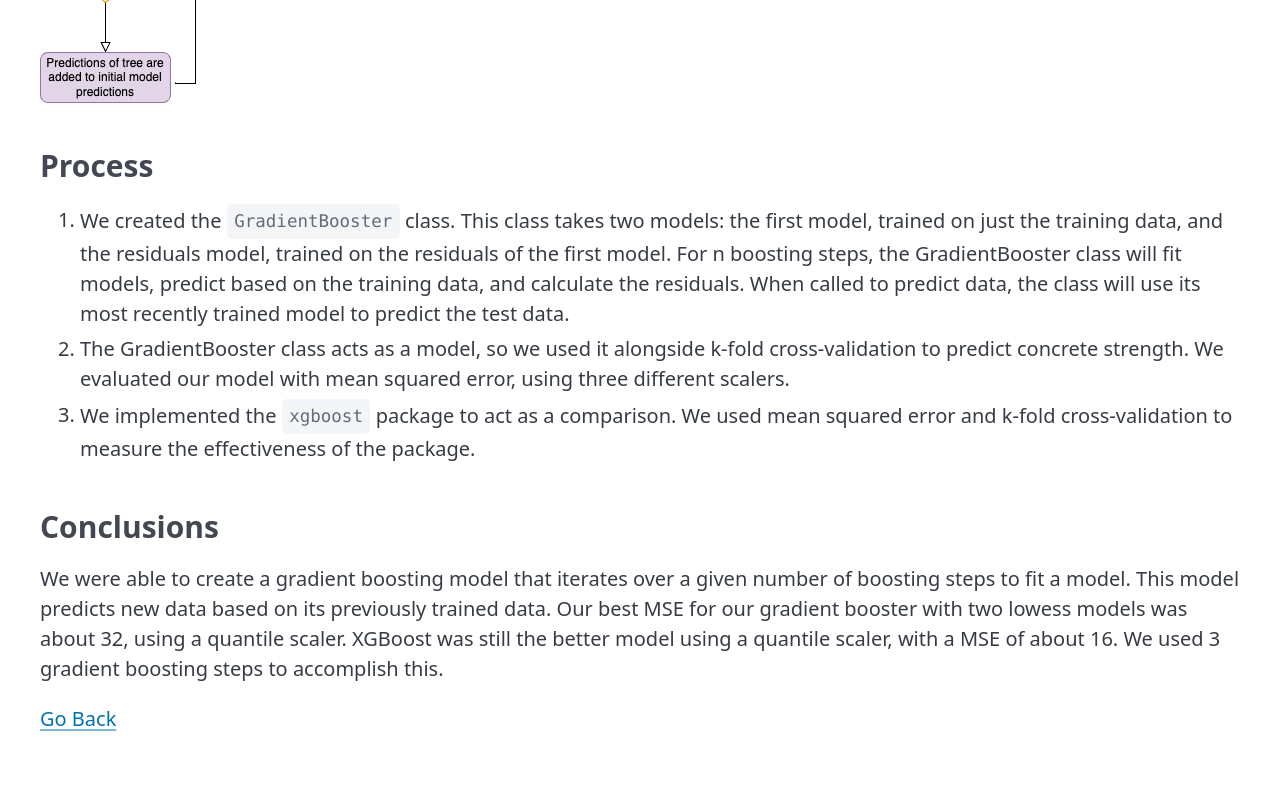
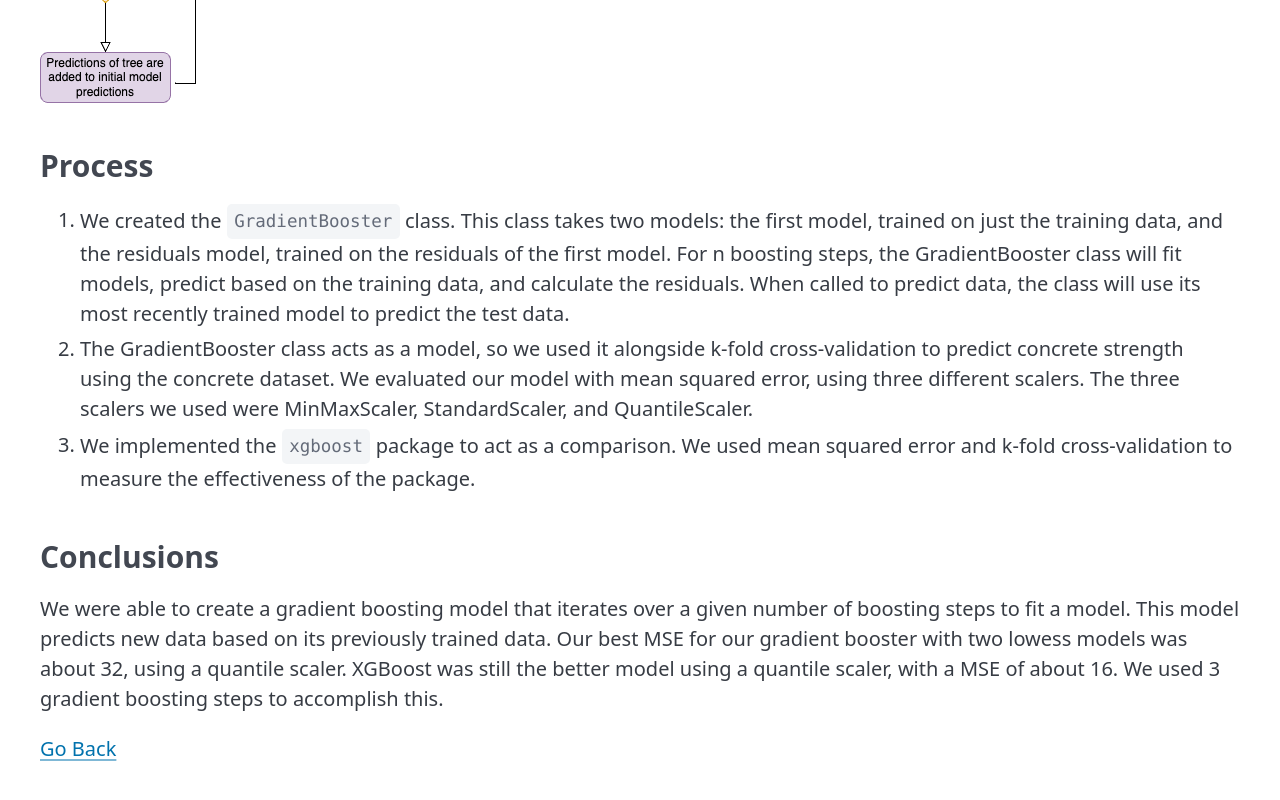
Before and after one commit to MaryEDeignan/HW2, a plain HTML site: page docs/part1.html in a window 1280 px wide. Shown: the part 583-1383 px from the top of the page. Before the commit the page ends 1357 px from the top, so only its background shows below. Drawn offline with nearby package versions, Linux system fonts and the light colour scheme.

Commit message:
some info

```diff
--- a/docs/part1.html
+++ b/docs/part1.html
@@ -27,7 +27,8 @@
                     For n boosting steps, the GradientBooster class will fit models, predict based on the training data, and calculate the residuals. When called to predict data, the class will use its most recently trained model to predict the test data.
             </li>
             <li>
-                The GradientBooster class acts as a model, so we used it alongside k-fold cross-validation to predict concrete strength. We evaluated our model with mean squared error, using three different scalers.
+                The GradientBooster class acts as a model, so we used it alongside k-fold cross-validation to predict concrete strength using the concrete dataset. We evaluated our model with mean squared error, using three different scalers.
+                The three scalers we used were MinMaxScaler, StandardScaler, and QuantileScaler.
             </li>
             <li>
                 We implemented the <code>xgboost</code> package to act as a comparison. We used mean squared error and k-fold cross-validation to measure the effectiveness of the package.
```
